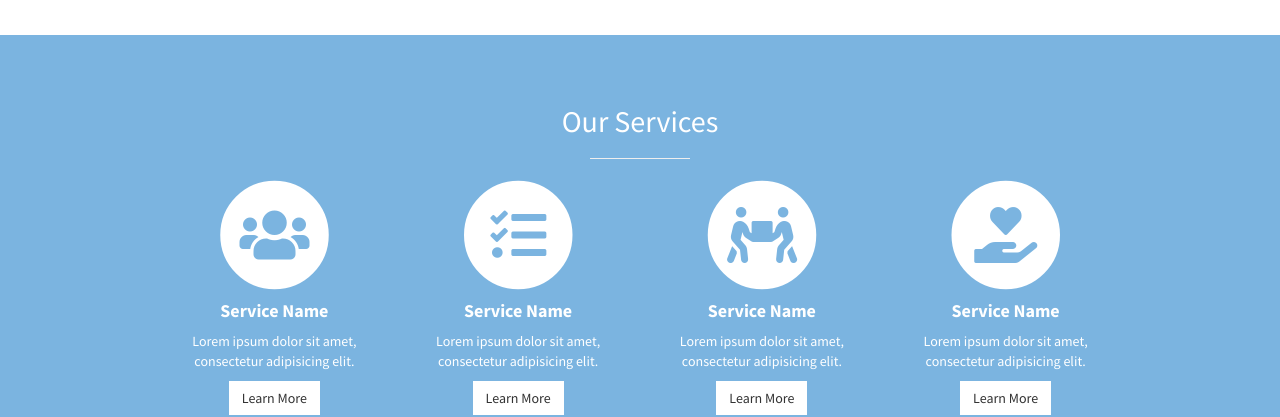
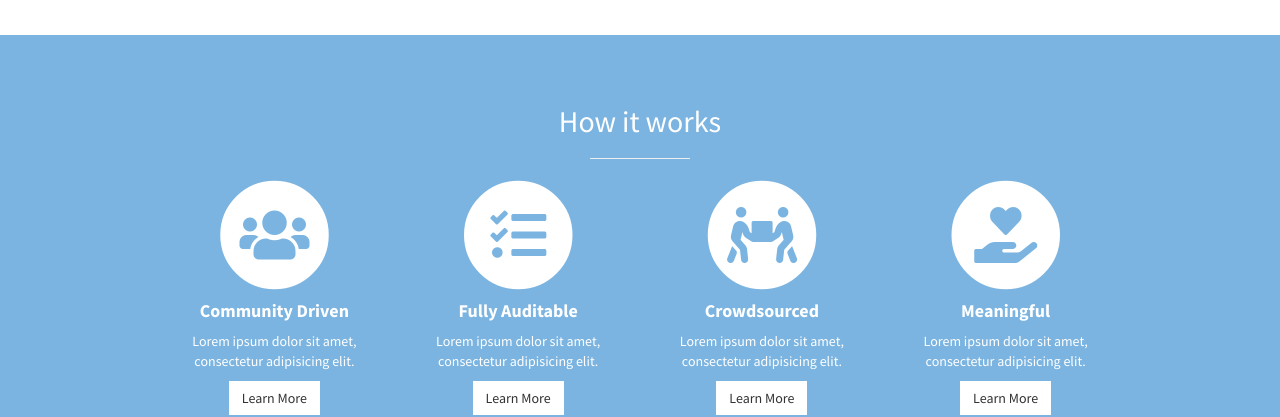
Before and after one commit to venphi/venphi.github.io, a Jekyll site: the page built from index.html, in a window 1280 px wide. Shown: the part 1077-1494 px from the top of the page. Built offline with Jekyll 4.4.1, drawn with Linux system fonts in a browser that asks for light colours; nearby versions of some CDN libraries.

Commit message:
change services titles

```diff
--- a/_includes/services.html
+++ b/_includes/services.html
@@ -3,7 +3,7 @@
   <div class="container">
     <div class="row text-center">
       <div class="col-lg-10 col-lg-offset-1">
-        <h2>Our Services</h2>
+        <h2>How it works</h2>
         <hr class="small">
         <div class="row">
           <div class="col-md-3 col-sm-6">
@@ -13,7 +13,7 @@
               <i class="fa fa-users fa-stack-1x text-primary"></i>
             </span>
               <h4>
-                <strong>Service Name</strong>
+                <strong>Community Driven</strong>
               </h4>
               <p>Lorem ipsum dolor sit amet, consectetur adipisicing elit.</p>
               <a href="#" class="btn btn-light">Learn More</a>
@@ -26,7 +26,7 @@
               <i class="fas fa-tasks fa-stack-1x text-primary"></i>
             </span>
               <h4>
-                <strong>Service Name</strong>
+                <strong>Fully Auditable</strong>
               </h4>
               <p>Lorem ipsum dolor sit amet, consectetur adipisicing elit.</p>
               <a href="#" class="btn btn-light">Learn More</a>
@@ -39,7 +39,7 @@
               <i class="fas fa-people-carry fa-stack-1x text-primary"></i>
             </span>
               <h4>
-                <strong>Service Name</strong>
+                <strong>Crowdsourced</strong>
               </h4>
               <p>Lorem ipsum dolor sit amet, consectetur adipisicing elit.</p>
               <a href="#" class="btn btn-light">Learn More</a>
@@ -52,7 +52,7 @@
               <i class="fa fa-hand-holding-heart fa-stack-1x text-primary"></i>
             </span>
               <h4>
-                <strong>Service Name</strong>
+                <strong>Meaningful</strong>
               </h4>
               <p>Lorem ipsum dolor sit amet, consectetur adipisicing elit.</p>
               <a href="#" class="btn btn-light">Learn More</a>
```
